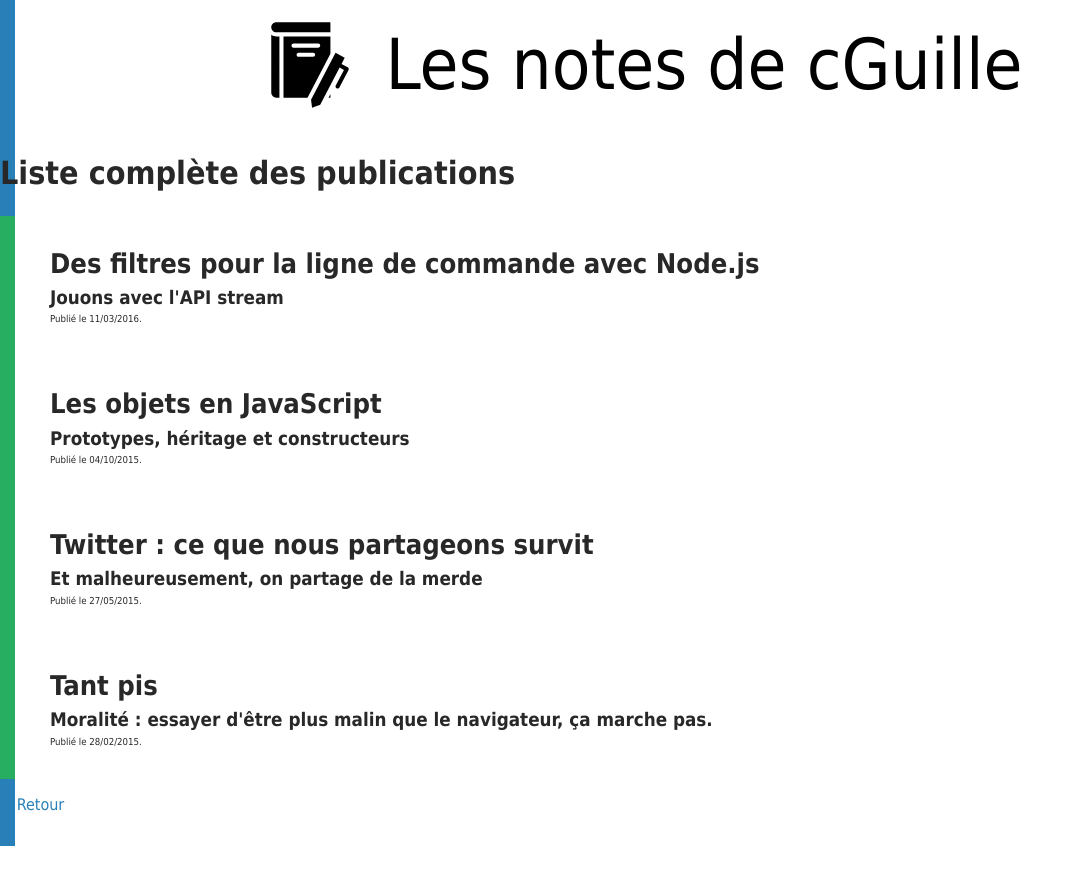
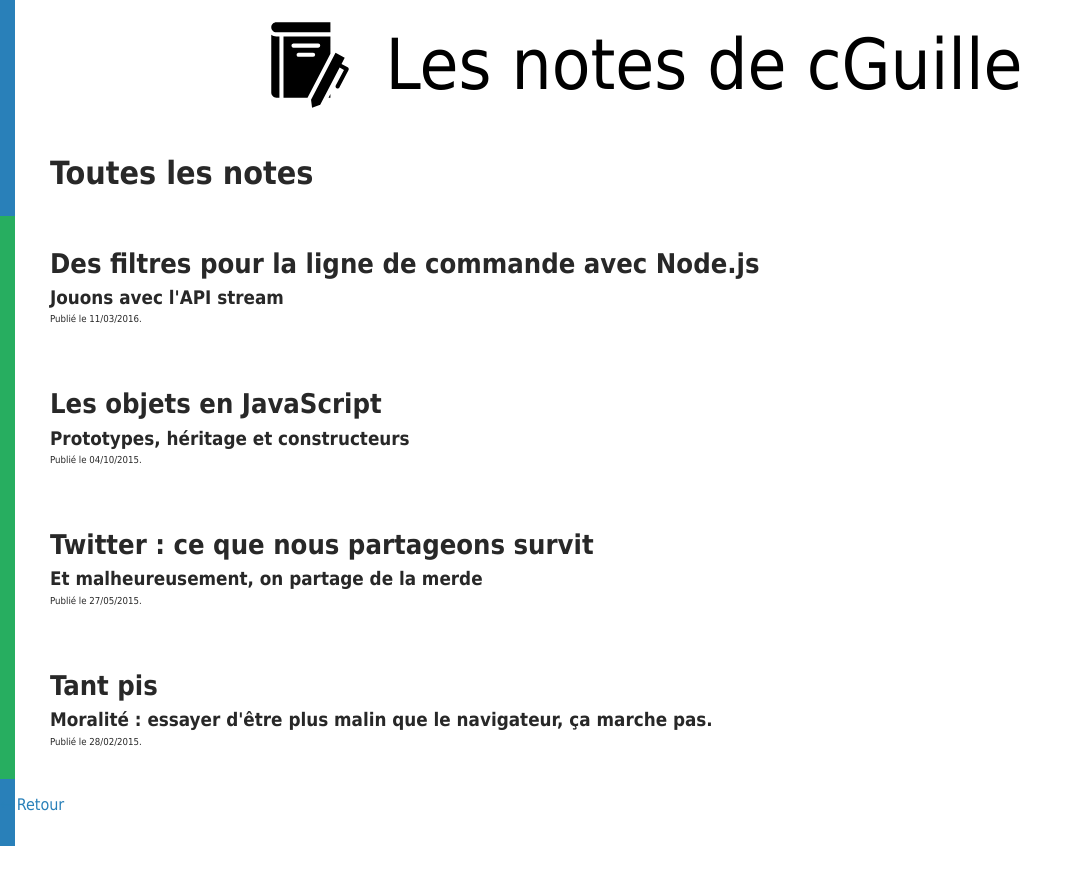
Before and after one commit to cGuille/cGuille.github.io, a Jekyll site: the page built from posts.html, in a window 1280 px wide. Shown: the top 885 px of the page, without its empty margins (0-1083 px from the left). Built offline with Jekyll 4.4.1, drawn with Linux system fonts in a browser that asks for light colours.

Commit message:
update posts.html style

```diff
--- a/_includes/posts-list.html
+++ b/_includes/posts-list.html
@@ -4,7 +4,7 @@
 {% endfor %}
 </ul>
 {% if include.max and site.posts.size > include.max %}
-<p>
-  <a href="/posts.html">Consulter les archives.</a>
+<p class="more-posts">
+  <a href="/posts.html">Voir toutes les notes.</a>
 </p>
 {% endif %}
--- a/_layouts/page.html
+++ b/_layouts/page.html
@@ -4,7 +4,7 @@ layout: default
 
 <section id="page-content">
   {% if page.title %}
-  <h1>{{ page.title }}</h1>
+  <h1 id="page-title">{{ page.title }}</h1>
   {% endif %}
   {{ content }}
 </section>
--- a/assets/stylesheets/stylesheet.css
+++ b/assets/stylesheets/stylesheet.css
@@ -26,7 +26,7 @@ body {
   color: var(--text-color);
 }
 
-#page-content > section:not(.posts-list-section) {
+#page-content > section:not(.posts-list-section), #page-title {
   padding-left: var(--left-border-padding);
 }
 
@@ -101,6 +101,12 @@ a:hover {
   font-size: 0.6em;
 }
 
+.more-posts {
+  background-image: linear-gradient(90deg, var(--accent-color), var(--accent-color) var(--left-border-width), transparent var(--left-border-width), transparent var(--left-border-width));
+  padding-left: var(--left-border-padding);
+  margin-top: 0;
+}
+
 #post > * {
   padding: 0.3em 2em;
 }
--- a/posts.html
+++ b/posts.html
@@ -1,6 +1,6 @@
 ---
 layout: page
-title: Liste complète des publications
+title: Toutes les notes
 ---
 
 {% include posts-list.html %}
```
